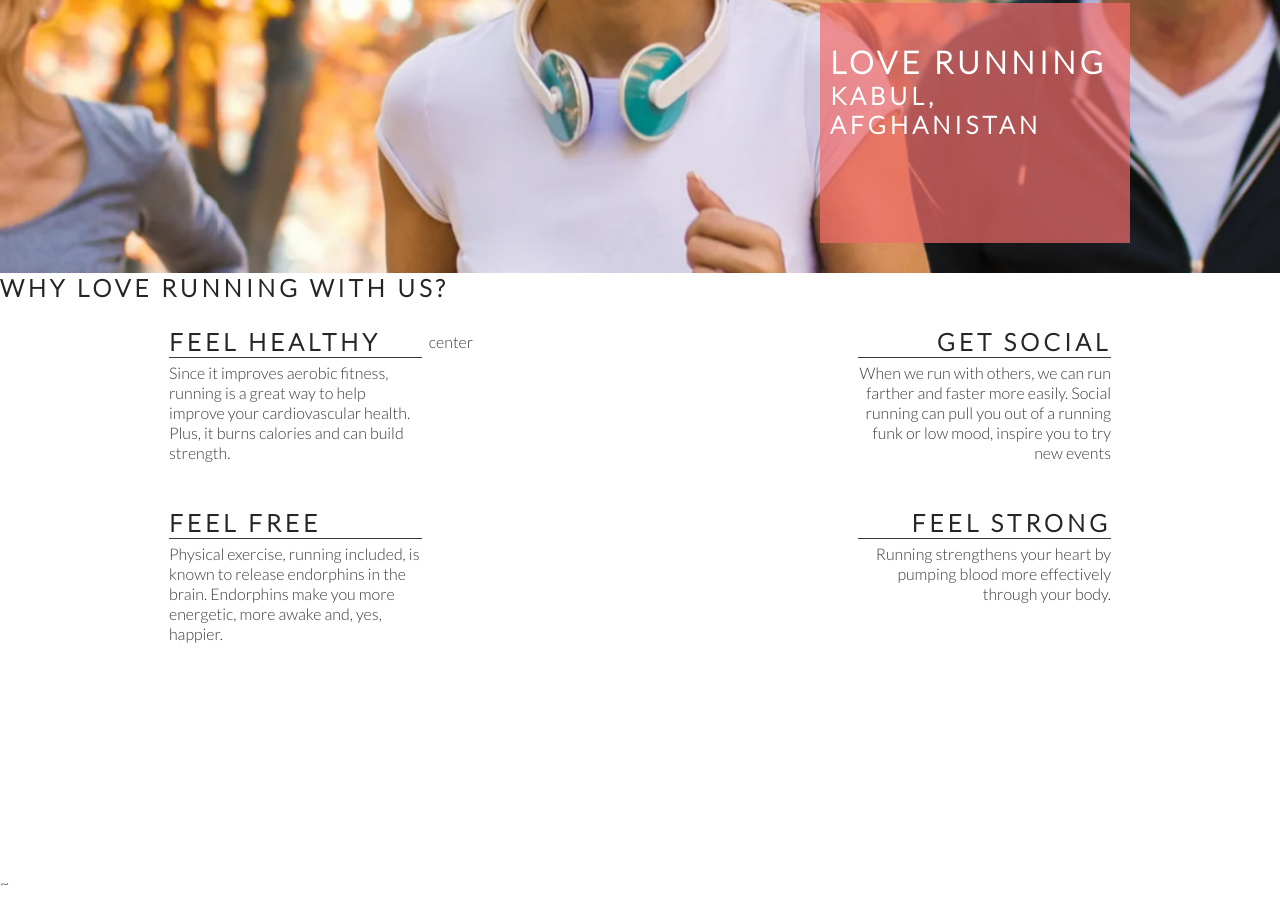
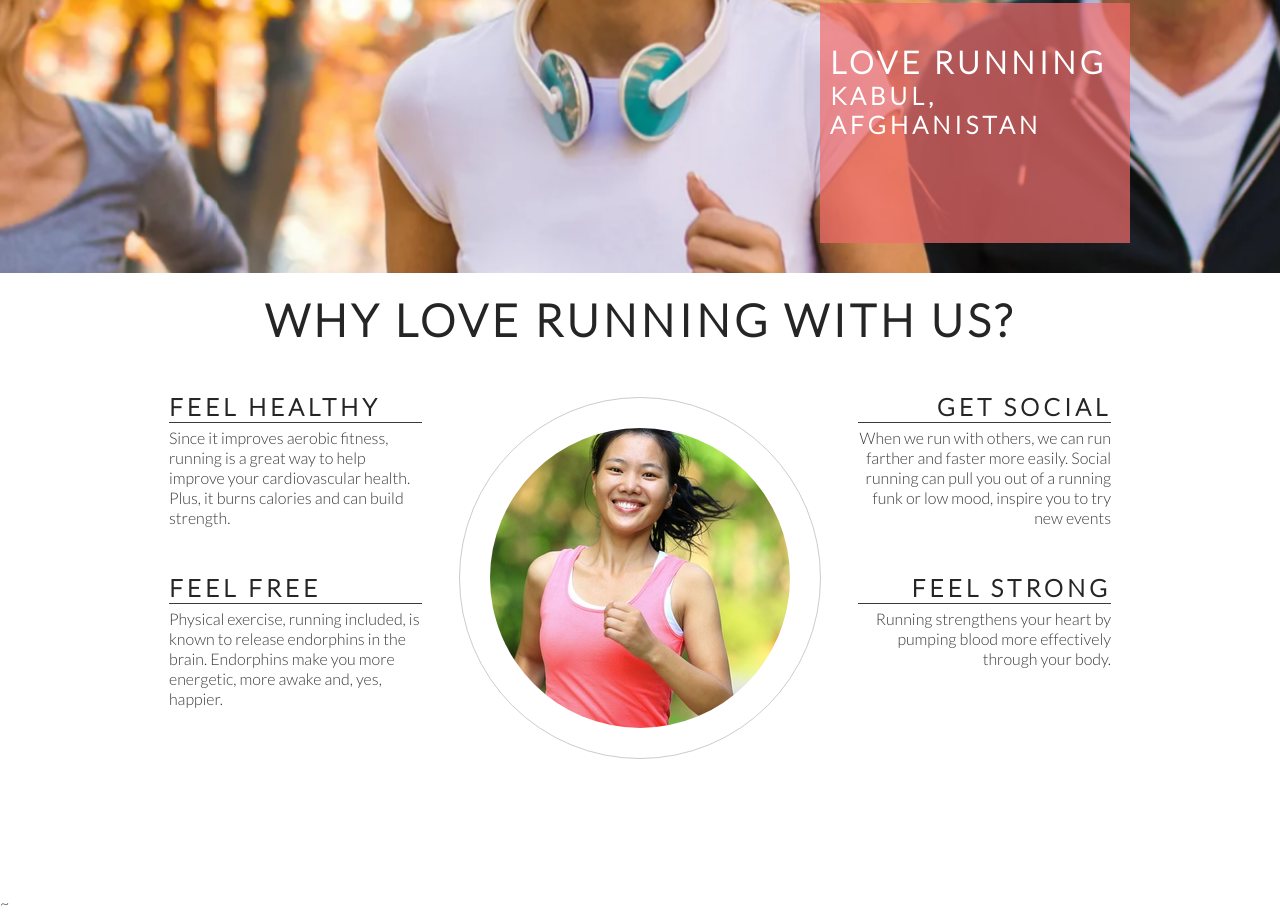
Before and after one commit to zahra-raha/love-running, a plain HTML site: page index.html in a window 1280 px wide. Shown: the part 402-1314 px from the top of the page. Drawn offline with Linux system fonts and the light colour scheme.

Commit message:
add center image  of club ethosand its style

```diff
--- a/assets/css/style.css
+++ b/assets/css/style.css
@@ -129,3 +129,21 @@ hr{
 .right-about-header h2, .right-about-header p{
     text-align: right;
 }
+#welcome{
+    text-align: center;
+    margin: 20px 0;
+    font-size: 280%;
+}
+#center-about-container{
+    width: 300px;
+    height: 300px;
+    border: 1px solid #ccc;
+    border-radius: 50%;
+    margin: 0 auto;
+    padding: 30px;
+}
+#center-about-bg{
+    background: url(../images/ethos-center-image.jpg) no-repeat center center;
+    height: 100%;
+    border-radius: 50%;
+}
--- a/index.html
+++ b/index.html
@@ -35,7 +35,7 @@
             </div>
         </section>
         <section id="club-ethos">
-            <h2>Why Love running with us?</h2>
+            <h2 id="welcome">Why Love running with us?</h2>
             <div id="left-about">
                 <div class="left-about-header">
                     <h2>Feel Healthy</h2>
@@ -62,7 +62,11 @@
                     <p>Running strengthens your heart by pumping blood more effectively through your body.</p>
                 </div>
             </div>
-            <div id="center-about">center</div>
+            <div id="center-about">
+                <div id="center-about-container">
+                    <div id="center-about-bg"></div>
+                </div>
+            </div>
         </section>
         <section></section>
         <footer>~</footer>
```
Also changed, not shown: assets/images/ethos-center-image.jpg (added).
